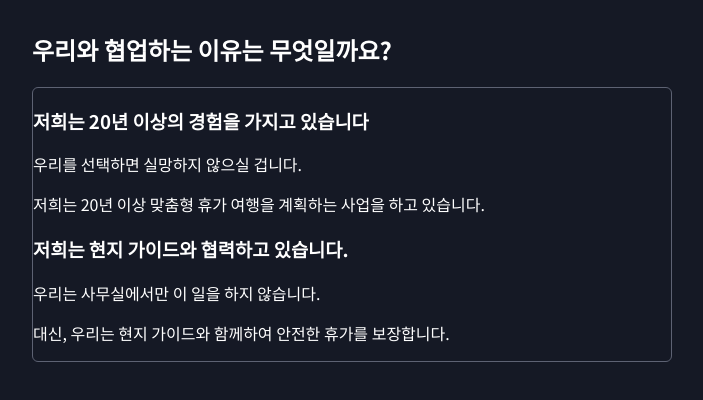
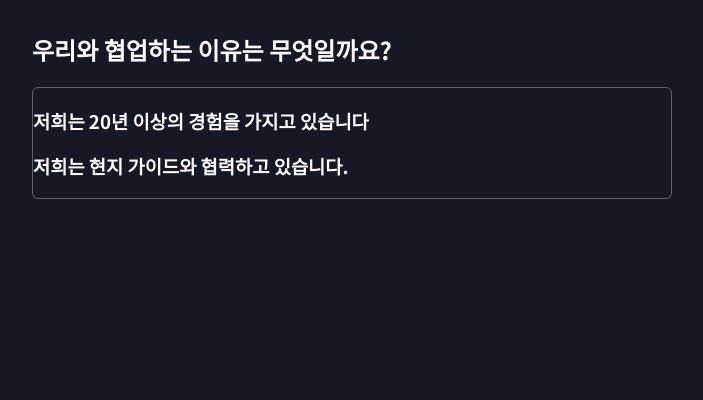
Before and after one commit to braverokmc79/react-ex27-udemy, a React (Vite) app: page / in a window 1280 px wide. Shown: the top 400 px of the page, without its empty margins (288-991 px from the left). Built offline with nearby package versions, Linux system fonts and the light colour scheme.

Commit message:
510.컨텍스트 API 로 멀티 컴포넌트 상태 관리하기

```diff
--- a/src/App.jsx
+++ b/src/App.jsx
@@ -9,6 +9,7 @@ function App() {
 
         <Accordion className="accordion">
           <AccordionItem
+            id="experience"
             className="accordion-item"
             title="저희는 20년 이상의 경험을 가지고 있습니다"
           >
@@ -22,6 +23,7 @@ function App() {
           </AccordionItem>
 
           <AccordionItem
+            id="local-guides"
             className="accordion-item"
             title="저희는 현지 가이드와 협력하고 있습니다."
           >
--- a/src/components/Accordion/Accordion.jsx
+++ b/src/components/Accordion/Accordion.jsx
@@ -1,8 +1,43 @@
+import { useContext } from "react";
+import { useState } from "react";
+import { createContext } from "react";
 
-export default  function Accordion({children, className}) {
+const AccordionContext = createContext();
+
+export function useAccordionContext(){
+    const ctx=useContext(AccordionContext);
+
+    if(!ctx){
+        throw new Error("아코디언 관련 컴포넌트는 <Accordion>으로 래핑되어야 합니다.");
+    }
+
+    return ctx;
+}
+
+
+export default function Accordion({ children, className }) {
+
+  const [openItemId, setOpenItemId]  =useState();
+
+  function openItem(id){
+    setOpenItemId(id);
+  }
+
+
+  function closeItem(id){
+    setOpenItemId(null);
+  }
+
+  const contextValue={
+    openItemId,
+    openItem,
+    closeItem,
+  }
+
+
   return (
-    <ul className={className}>
-            {children}
-    </ul>
-  )
+    <AccordionContext.Provider value={contextValue}>
+      <ul className={className}>{children}</ul>
+    </AccordionContext.Provider>
+  );
 }
--- a/src/components/Accordion/AccordionItem.jsx
+++ b/src/components/Accordion/AccordionItem.jsx
@@ -1,10 +1,22 @@
-import React from 'react'
+import { useAccordionContext } from "./Accordion";
 
-export default function AccordionItem({className, title,children}) {
+export default function AccordionItem({ id, className, title, children }) {
+  const { openItemId, openItem, closeItem } = useAccordionContext();
+
+  const isOpen= openItemId ===id
+
+  function handleClick(){
+    if(isOpen){
+        closeItem();
+    }else{
+        openItem(id);
+    }
+  }
+
   return (
-    <li>
-        <h3>{title}</h3>
-        {children}
+    <li onClick={handleClick}>
+      <h3>{title}</h3>
+      <div className={isOpen ? 'accordion-item-content open' :"accordion-item-content"}>{children}</div>
     </li>
-  )
+  );
 }
```
